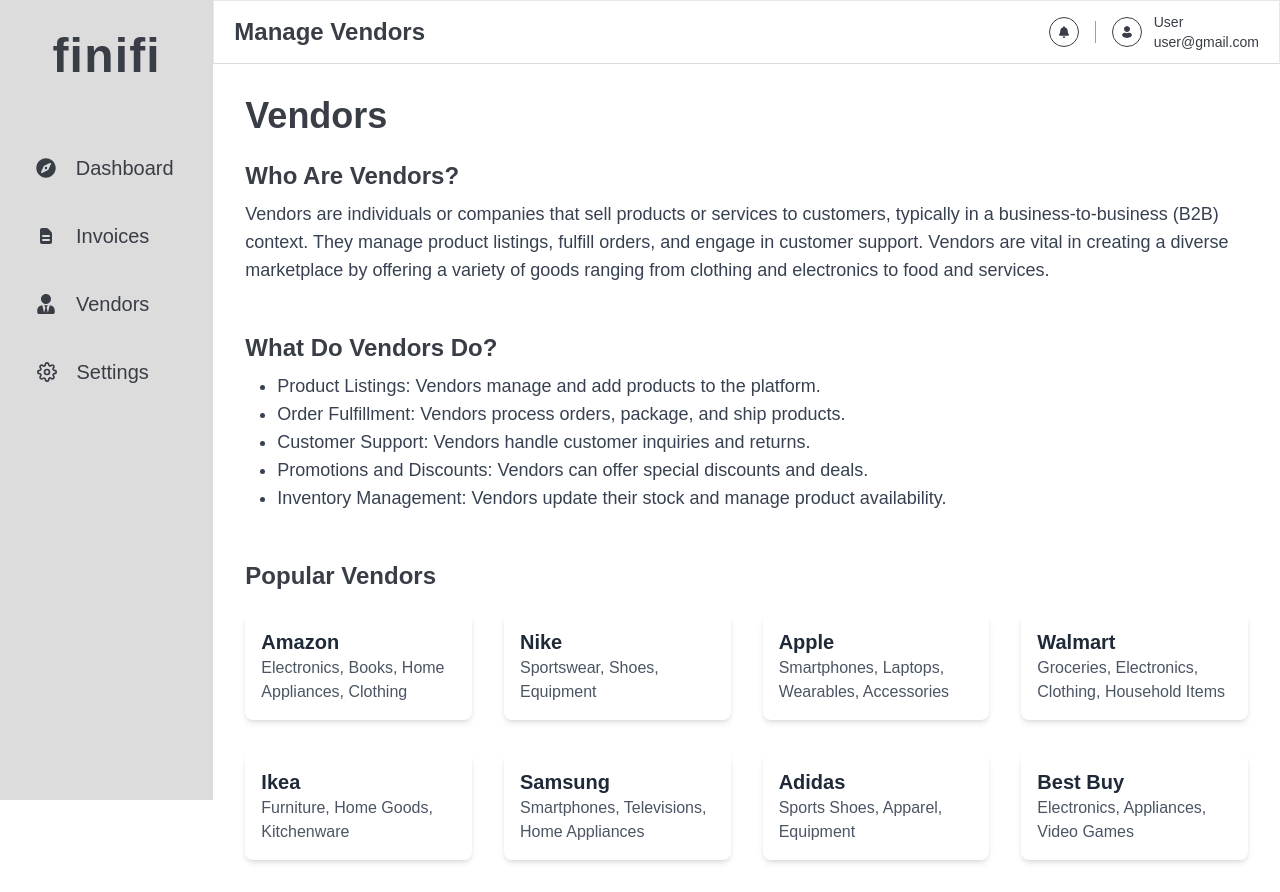
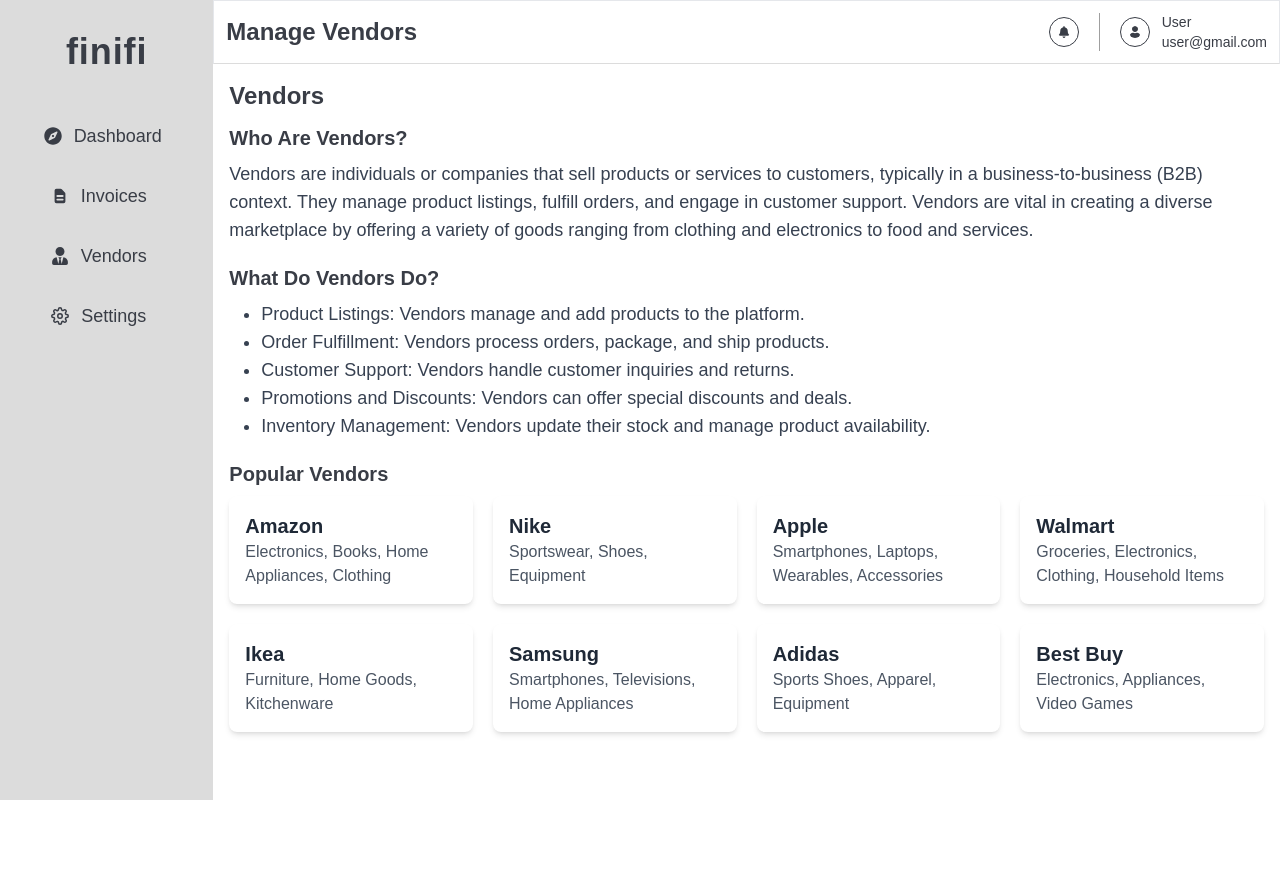
Before and after one commit to Pruthviraj-03/finifi-task, a Next.js app: page /pages/vendors in a window 1280 px wide. After the commit the page ends 800 px from the top, so only its background shows below. Built offline with nearby package versions, Linux system fonts and the light colour scheme.

Commit message:
laptop responsive done.

```diff
--- a/src/app/components/Navbar.jsx
+++ b/src/app/components/Navbar.jsx
@@ -13,12 +13,12 @@
   }, []);
 
   return (
-    <div className="w-full flex flex-row justify-between items-center h-16 p-5 border border-b-light-grey">
+    <div className="w-full flex flex-row justify-between items-center h-16 p-5 border border-b-light-grey laptop:p-3">
       <span className="font-poppins text-2xl font-semibold text-main-color capitalize">
         Manage {endpoint}
       </span>
 
-      <div className="flex flex-row gap-4 justify-center items-center w-auto h-full">
+      <div className="flex flex-row gap-4 justify-center items-center w-auto h-full laptop:gap-5">
         <FaBell className="border border-main-color rounded-full cursor-pointer p-2 text-3xl text-main-color" />
         <div className="h-full w-[1px] bg-dark-grey"></div>
         <div className="flex flex-row gap-3 h-full w-auto justify-center items-center">
--- a/src/app/components/Sidebar.jsx
+++ b/src/app/components/Sidebar.jsx
@@ -8,47 +8,47 @@
 const Sidebar = () => {
   return (
     <div className="w-2/12 flex items-center flex-col bg-light-grey p-8">
-      <span className="text-main-color font-bold text-5xl font-poppins tracking-wide">
+      <span className="text-main-color font-bold text-5xl font-poppins tracking-wide laptop:text-4xl">
         finifi
       </span>
 
-      <div className="flex flex-col gap-5 justify-center items-center mt-16 w-full h-auto">
+      <div className="flex flex-col gap-5 justify-center items-center mt-16 w-full h-auto laptop:mt-10 laptop:gap-3">
         <Link
           href="/"
-          className="flex flex-row gap-5 w-full h-12 items-center justify-center cursor-pointer rounded-lg hover:bg-main-color group mr-1"
+          className="flex flex-row gap-5 w-full h-12 items-center justify-center cursor-pointer rounded-lg hover:bg-main-color group mr-1 laptop:gap-3 laptop:mr-2"
         >
-          <FaCompass className="text-main-color font-light text-xl font-poppins group-hover:text-dark-white" />
-          <span className="text-main-color font-light text-xl font-poppins group-hover:text-dark-white">
+          <FaCompass className="text-main-color font-light text-xl font-poppins group-hover:text-dark-white laptop:text-lg" />
+          <span className="text-main-color font-light text-xl font-poppins group-hover:text-dark-white laptop:text-lg">
             Dashboard
           </span>
         </Link>
 
         <Link
           href="/pages/invoices"
-          className="flex flex-row gap-5 w-full h-12 items-center justify-center cursor-pointer rounded-lg hover:bg-main-color group mr-7"
+          className="flex flex-row gap-5 w-full h-12 items-center justify-center cursor-pointer rounded-lg hover:bg-main-color group mr-7 laptop:gap-3 laptop:mr-4"
         >
-          <HiDocumentText className="text-main-color font-light text-xl font-poppins group-hover:text-dark-white" />
-          <span className="text-main-color font-light text-xl font-poppins group-hover:text-dark-white">
+          <HiDocumentText className="text-main-color font-light text-xl font-poppins group-hover:text-dark-white laptop:text-lg" />
+          <span className="text-main-color font-light text-xl font-poppins group-hover:text-dark-white laptop:text-lg">
             Invoices
           </span>
         </Link>
 
         <Link
           href="/pages/vendors"
-          className="flex flex-row gap-5 w-full h-12 items-center justify-center cursor-pointer rounded-lg hover:bg-main-color group mr-7"
+          className="flex flex-row gap-5 w-full h-12 items-center justify-center cursor-pointer rounded-lg hover:bg-main-color group mr-7 laptop:gap-3 laptop:mr-4"
         >
-          <FaUserTie className="text-main-color font-light text-xl font-poppins group-hover:text-dark-white" />
-          <span className="text-main-color font-light text-xl font-poppins group-hover:text-dark-white">
+          <FaUserTie className="text-main-color font-light text-xl font-poppins group-hover:text-dark-white laptop:text-lg" />
+          <span className="text-main-color font-light text-xl font-poppins group-hover:text-dark-white laptop:text-lg">
             Vendors
           </span>
         </Link>
 
         <Link
           href="/pages/settings"
-          className="flex flex-row gap-5 w-full h-12 items-center justify-center cursor-pointer rounded-lg hover:bg-main-color group mr-7"
+          className="flex flex-row gap-5 w-full h-12 items-center justify-center cursor-pointer rounded-lg hover:bg-main-color group mr-7 laptop:gap-3 laptop:mr-4"
         >
-          <FiSettings className="text-main-color font-light text-xl font-poppins group-hover:text-dark-white" />
-          <span className="text-main-color font-light text-xl font-poppins group-hover:text-dark-white">
+          <FiSettings className="text-main-color font-light text-xl font-poppins group-hover:text-dark-white laptop:text-lg" />
+          <span className="text-main-color font-light text-xl font-poppins group-hover:text-dark-white laptop:text-lg">
             Settings
           </span>
         </Link>
--- a/src/app/pages/invoices/page.js
+++ b/src/app/pages/invoices/page.js
@@ -222,13 +222,13 @@
   };
 
   return (
-    <div className="bg-dark-white h-screen w-screen flex flex-row overflow-hidden">
+    <div className="bg-dark-white h-screen w-screen flex flex-row overflow-hidden laptop:overflow-y-scroll">
       <Sidebar />
       <div className="bg-dark-white w-10/12 flex flex-col">
         <Navbar />
 
         <div className="flex flex-col w-full h-auto justify-center items-center gap-1">
-          <div className="flex flex-row w-full h-auto justify-center items-center gap-24 p-3 border border-b-light-grey">
+          <div className="flex flex-row w-full h-auto justify-center items-center gap-24 p-3 border border-b-light-grey laptop:p-2 laptop:gap-12">
             {[
               "All",
               "Open",
@@ -243,7 +243,7 @@
             ].map((status) => (
               <span
                 key={status}
-                className={`font-poppins text-md cursor-pointer hover:border-b-2 hover:border-main-color ${
+                className={`font-poppins text-md laptop:text-sm cursor-pointer hover:border-b-2 hover:border-main-color ${
                   selectedStatus === status
                     ? "text-black border-b-2 border-main-color"
                     : "text-main-color"
@@ -255,8 +255,8 @@
             ))}
           </div>
 
-          <div className="flex justify-between items-center w-11/12 h-auto p-5">
-            <div className="border border-dark-grey h-10 w-4/12 rounded-lg flex flex-row gap-2 justify-center items-center p-3">
+          <div className="flex justify-between items-center w-11/12 h-auto p-5 laptop:p-4 laptop:w-full">
+            <div className="border border-dark-grey h-10 w-4/12 rounded-lg flex flex-row gap-2 justify-center items-center p-3 laptop:w-5/12">
               <FaSearch className="font-poppins text-2xl text-main-color" />
               <select
                 value={searchOption}
@@ -272,12 +272,12 @@
                 value={searchQuery}
                 onChange={handleSearchQueryChange}
                 placeholder="search..."
-                className="w-full h-full border-none outline-none text-md text-main-color font-poppins"
+                className="w-full h-full border-none outline-none text-md text-main-color font-poppins laptop:text-sm"
               />
             </div>
 
             <div
-              className="flex items-center justify-center bg-main-color w-40 h-10 rounded-lg cursor-pointer hover:bg-dark-white hover:border hover:border-main-color group"
+              className="flex items-center justify-center bg-main-color w-40 laptop:w-36 h-10 rounded-lg cursor-pointer hover:bg-dark-white hover:border hover:border-main-color group"
               onClick={toggleModal}
             >
               <span className="text-dark-white text-sm font-semibold font-poppins group-hover:text-main-color">
@@ -290,34 +290,34 @@
             <table className="w-max table-auto border-collapse">
               <thead>
                 <tr>
-                  <th className="sticky left-0 bg-main-color z-10 py-4 px-16 border-r border-b text-dark-white font-poppins text-md font-semibold">
+                  <th className="sticky left-0 bg-main-color z-10 py-4 px-16 border-r border-b text-dark-white font-poppins text-md font-semibold laptop:py-3 laptop:px-12 laptop:text-sm">
                     Vendor Name
                   </th>
-                  <th className="py-4 px-16 border-b text-dark-white font-poppins text-md font-semibold bg-main-color">
+                  <th className="py-4 px-16 border-b text-dark-white font-poppins text-md font-semibold bg-main-color laptop:py-3 laptop:px-12 laptop:text-sm">
                     Invoice Number
                   </th>
-                  <th className="py-4 px-16 border-b text-dark-white font-poppins text-md font-semibold bg-main-color">
+                  <th className="py-4 px-16 border-b text-dark-white font-poppins text-md font-semibold bg-main-color laptop:py-3 laptop:px-12 laptop:text-sm">
                     Status
                   </th>
-                  <th className="py-4 px-16 border-b text-dark-white font-poppins text-md font-semibold bg-main-color">
+                  <th className="py-4 px-16 border-b text-dark-white font-poppins text-md font-semibold bg-main-color laptop:py-3 laptop:px-12 laptop:text-sm">
                     Net Amount
                   </th>
-                  <th className="py-4 px-16 border-b text-dark-white font-poppins text-md font-semibold bg-main-color">
+                  <th className="py-4 px-16 border-b text-dark-white font-poppins text-md font-semibold bg-main-color laptop:py-3 laptop:px-12 laptop:text-sm">
                     Invoice Date
                   </th>
-                  <th className="py-4 px-16 border-b text-dark-white font-poppins text-md font-semibold bg-main-color">
+                  <th className="py-4 px-16 border-b text-dark-white font-poppins text-md font-semibold bg-main-color laptop:py-3 laptop:px-12 laptop:text-sm">
                     Due Date
                   </th>
-                  <th className="py-4 px-16 border-b text-dark-white font-poppins text-md font-semibold bg-main-color">
+                  <th className="py-4 px-16 border-b text-dark-white font-poppins text-md font-semibold bg-main-color laptop:py-3 laptop:px-12 laptop:text-sm">
                     Department
                   </th>
-                  <th className="py-4 px-16 border-b text-dark-white font-poppins text-md font-semibold bg-main-color">
+                  <th className="py-4 px-16 border-b text-dark-white font-poppins text-md font-semibold bg-main-color laptop:py-3 laptop:px-12 laptop:text-sm">
                     PO Number
                   </th>
-                  <th className="py-4 px-16 border-b text-dark-white font-poppins text-md font-semibold bg-main-color">
+                  <th className="py-4 px-16 border-b text-dark-white font-poppins text-md font-semibold bg-main-color laptop:py-3 laptop:px-12 laptop:text-sm">
                     Created Time
                   </th>
-                  <th className="py-4 px-16 border-b text-dark-white font-poppins text-md font-semibold bg-main-color">
+                  <th className="py-4 px-16 border-b text-dark-white font-poppins text-md font-semibold bg-main-color laptop:py-3 laptop:px-12 laptop:text-sm">
                     Created Date
                   </th>
                 </tr>
@@ -326,62 +326,64 @@
               <tbody>
                 {currentInvoices.slice(0, 7).map((item, index) => (
                   <tr key={index}>
-                    <td className="sticky left-0 bg-white py-5 px-16 border-b font-poppins text-main-color border-r flex items-center gap-5">
-                      <div className="flex gap-3">
+                    <td className="sticky left-0 bg-white py-5 px-16 border-b font-poppins text-main-color border-r flex items-center gap-5 laptop:py-4 laptop:px-8">
+                      <div className="flex gap-3 laptop:gap-0">
                         <button
                           title="Edit"
-                          className="text-blue-500 hover:text-blue-700 transition duration-200"
+                          className="text-blue-500 hover:text-blue-700 transition duration-200 laptop:px-2"
                           onClick={() => handleEditClick(item)}
                         >
                           <FaEdit size={20} />
                         </button>
                         <button
                           title="Delete"
-                          className="text-red-500 hover:text-red-700 transition duration-200"
+                          className="text-red-500 hover:text-red-700 transition duration-200 laptop:px-2"
                           onClick={() => handleDeleteClick(item)}
                         >
                           <FaTrash size={20} />
                         </button>
                       </div>
-                      <span className="ml-3 capitalize">{item.vendorName}</span>
+                      <span className="ml-3 capitalize laptop:text-sm laptop:ml-1">
+                        {item.vendorName}
+                      </span>
                     </td>
-                    <td className="py-5 px-16 border-b font-poppins text-main-color">
+                    <td className="py-5 px-16 border-b font-poppins text-main-color laptop:py-2 laptop:text-sm">
                       {item.invoiceNumber.startsWith("No.")
                         ? item.invoiceNumber
                         : `No. ${item.invoiceNumber}`}
                     </td>
-                    <td className="w-36 h-10 border border-main-color rounded-full flex items-center justify-center ml-4">
-                      <span className="font-poppins text-main-color text-sm">
+                    <td className="w-36 h-10 border border-main-color rounded-full flex items-center justify-center ml-4 laptop:py-2 laptop:px-8">
+                      <span className="font-poppins text-main-color text-sm laptop:text-[9.6px]">
                         {item.status}
                       </span>
                     </td>
-                    <td className="py-5 px-16 border-b font-poppins text-main-color">
+                    <td className="py-5 px-16 border-b font-poppins text-main-color laptop:py-2 laptop:text-sm">
                       {item.netAmount.toLocaleString("en-IN")}
                     </td>
-                    <td className="py-5 px-16 border-b font-poppins text-main-color">
+                    <td className="py-5 px-16 border-b font-poppins text-main-color laptop:py-2 laptop:text-sm">
                       {new Date(item.invoiceDate)
                         .toLocaleDateString("en-GB")
                         .split("/")
                         .join("-")}
                     </td>
-                    <td className="py-5 px-16 border-b font-poppins text-main-color">
+                    <td className="py-5 px-16 border-b font-poppins text-main-color laptop:py-2 laptop:text-sm">
                       {new Date(item.dueDate)
                         .toLocaleDateString("en-GB")
                         .split("/")
                         .join("-")}
                     </td>
-                    <td className="py-5 px-16 border-b font-poppins text-main-color capitalize">
+                    <td className="py-5 px-16 border-b font-poppins text-main-color laptop:py-2 laptop:text-sm capitalize">
                       {item.department}
                     </td>
-                    <td className="py-5 px-16 border-b font-poppins text-main-color">
+                    <td className="py-5 px-16 border-b font-poppins text-main-color laptop:py-2 laptop:text-sm">
                       {item.poNumber.startsWith("PO")
                         ? item.poNumber
                         : `PO${item.poNumber}`}
                     </td>
-                    <td className="py-5 px-16 border-b font-poppins text-main-color">
+                    <td className="py-5 px-16 border-b font-poppins text-main-color laptop:py-2 laptop:text-sm">
                       {item.createdTime}
                     </td>
-                    <td className="py-5 px-16 border-b font-poppins text-main-color">
+                    <td className="py-5 px-16 border-b font-poppins text-main-color laptop:py-2 laptop:text-sm">
                       {new Date(item.createdDate)
                         .toLocaleDateString("en-GB")
                         .split("/")
@@ -667,16 +669,16 @@
             )}
           </div>
 
-          <div className="flex flex-row gap-3 items-center justify-center w-auto h-auto mt-5">
+          <div className="flex flex-row gap-3 items-center justify-center w-auto h-auto mt-5 laptop:mt-1">
             <FaAngleLeft
-              className="font-poppins text-lg text-main-color hover:text-dark-grey font-semibold cursor-pointer"
+              className="font-poppins text-lg text-main-color hover:text-dark-grey font-semibold cursor-pointer laptop:text-md"
               onClick={() => handlePageChange("prev")}
             />
-            <span className="font-poppins text-lg text-main-color font-semibold">
+            <span className="font-poppins text-lg text-main-color font-semibold laptop:text-md">
               {currentPage} of {totalPages}
             </span>
             <FaAngleRight
-              className="font-poppins text-lg text-main-color hover:text-dark-grey font-semibold cursor-pointer"
+              className="font-poppins text-lg text-main-color hover:text-dark-grey font-semibold cursor-pointer laptop:text-md"
               onClick={() => handlePageChange("next")}
             />
           </div>
--- a/src/app/pages/settings/page.js
+++ b/src/app/pages/settings/page.js
@@ -10,9 +10,9 @@
       <Sidebar />
       <div className="bg-dark-white w-10/12 flex flex-col">
         <Navbar />
-        <div className="flex flex-col p-6">
-          <div className="my-4">
-            <h1 className="font-poppins text-4xl font-semibold text-main-color">
+        <div className="flex flex-col p-6 laptop:p-4">
+          <div className="my-4 laptop:my-2">
+            <h1 className="font-poppins text-4xl font-semibold text-main-color laptop:text-3xl">
               Settings
             </h1>
             <p className="text-lg text-main-color mt-4">
@@ -20,8 +20,8 @@
             </p>
           </div>
 
-          <div className="my-4">
-            <h2 className="font-poppins text-3xl font-semibold text-main-color mb-4">
+          <div className="my-4 laptop:my-2">
+            <h2 className="font-poppins text-3xl font-semibold text-main-color mb-4 laptop:text-2xl">
               Account Settings
             </h2>
             <div className="space-y-4">
@@ -64,14 +64,14 @@
                   className="w-full p-3 mt-2 border border-light-grey rounded-lg"
                 />
               </div>
-              <button className="bg-main-color text-white px-6 py-3 mt-4 rounded-lg hover:bg-white hover:text-main-color hover:border hover:border-main-color">
+              <button className="bg-main-color text-white px-6 py-3 mt-4 rounded-lg hover:bg-white hover:text-main-color hover:border hover:border-main-color laptop:px-5 laptop:py-2">
                 Save Changes
               </button>
             </div>
           </div>
 
           <div className="my-4">
-            <h2 className="font-poppins text-3xl font-semibold text-main-color mb-4">
+            <h2 className="font-poppins text-3xl font-semibold text-main-color mb-4 laptop:text-2xl">
               Notification Settings
             </h2>
             <div className="space-y-4">
--- a/tailwind.config.js
+++ b/tailwind.config.js
@@ -7,6 +7,12 @@
   ],
   theme: {
     extend: {
+      screens: {
+        mobile: { min: "100px", max: "500px" },
+        tablet: { min: "501px", max: "1000px" },
+        laptop: { min: "1001px", max: "1400px" },
+        pc: { min: "1401px" },
+      },
       colors: {
         "main-color": "#393d46",
         "dark-grey": "#9f9f9f",
```
Also changed, not shown: src/app/pages/vendors/page.js.
